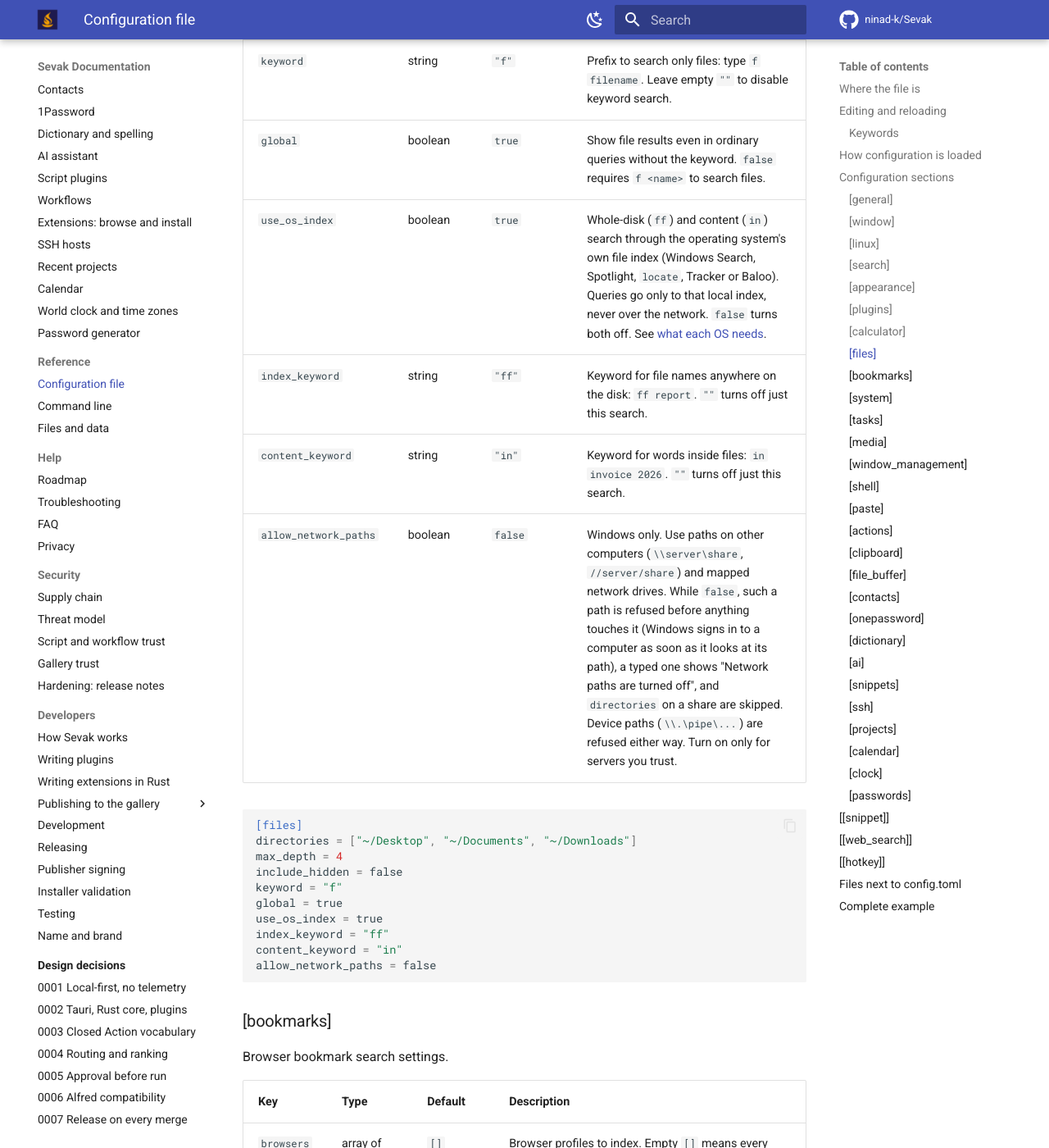
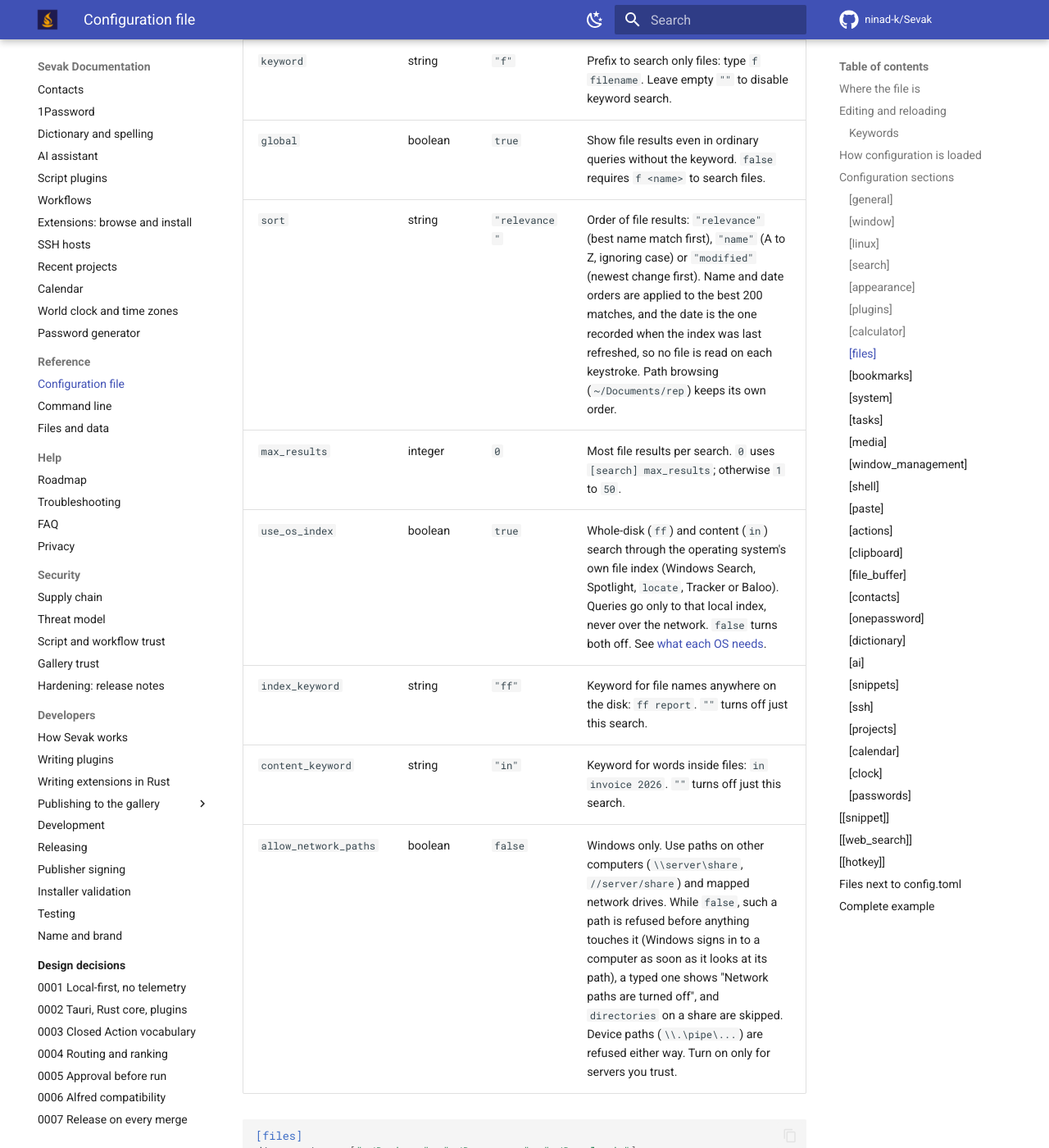
Before and after one commit to ninad-k/Sevak, an MkDocs documentation site: the page built from docs/configuration.md, in a window 1280 px wide and 1400 px high, scrolled down 10440 px. Shown: the whole window at 82% size. Built offline with MkDocs 1.6.1 and Material for MkDocs 9.7.7, drawn with Linux system fonts in a browser that asks for light colours; comment, search, counter and statistics services are not loaded; some of the changed text lies outside the part shown.

Commit message:
docs: files sort and result limit, calculator Tab completion

```diff
--- a/docs/configuration.md
+++ b/docs/configuration.md
@@ -204,6 +204,8 @@ Indexed file search settings.
 | `include_hidden` | boolean | `false` | Index dot-files and dot-folders (starting with `.`). `false` ignores them. |
 | `keyword` | string | `"f"` | Prefix to search only files: type `f filename`. Leave empty `""` to disable keyword search. |
 | `global` | boolean | `true` | Show file results even in ordinary queries without the keyword. `false` requires `f <name>` to search files. |
+| `sort` | string | `"relevance"` | Order of file results: `"relevance"` (best name match first), `"name"` (A to Z, ignoring case) or `"modified"` (newest change first). Name and date orders are applied to the best 200 matches, and the date is the one recorded when the index was last refreshed, so no file is read on each keystroke. Path browsing (`~/Documents/rep`) keeps its own order. |
+| `max_results` | integer | `0` | Most file results per search. `0` uses `[search] max_results`; otherwise `1` to `50`. |
 | `use_os_index` | boolean | `true` | Whole-disk (`ff`) and content (`in`) search through the operating system's own file index (Windows Search, Spotlight, `locate`, Tracker or Baloo). Queries go only to that local index, never over the network. `false` turns both off. See [what each OS needs](features/files.md#whole-disk-and-content-search). |
 | `index_keyword` | string | `"ff"` | Keyword for file names anywhere on the disk: `ff report`. `""` turns off just this search. |
 | `content_keyword` | string | `"in"` | Keyword for words inside files: `in invoice 2026`. `""` turns off just this search. |
@@ -216,6 +218,8 @@ max_depth = 4
 include_hidden = false
 keyword = "f"
 global = true
+sort = "relevance"
+max_results = 0
 use_os_index = true
 index_keyword = "ff"
 content_keyword = "in"
```
Also changed, not shown: docs/features/calculator.md (+2 -0 lines), docs/features/files.md (+2 -0 lines).
